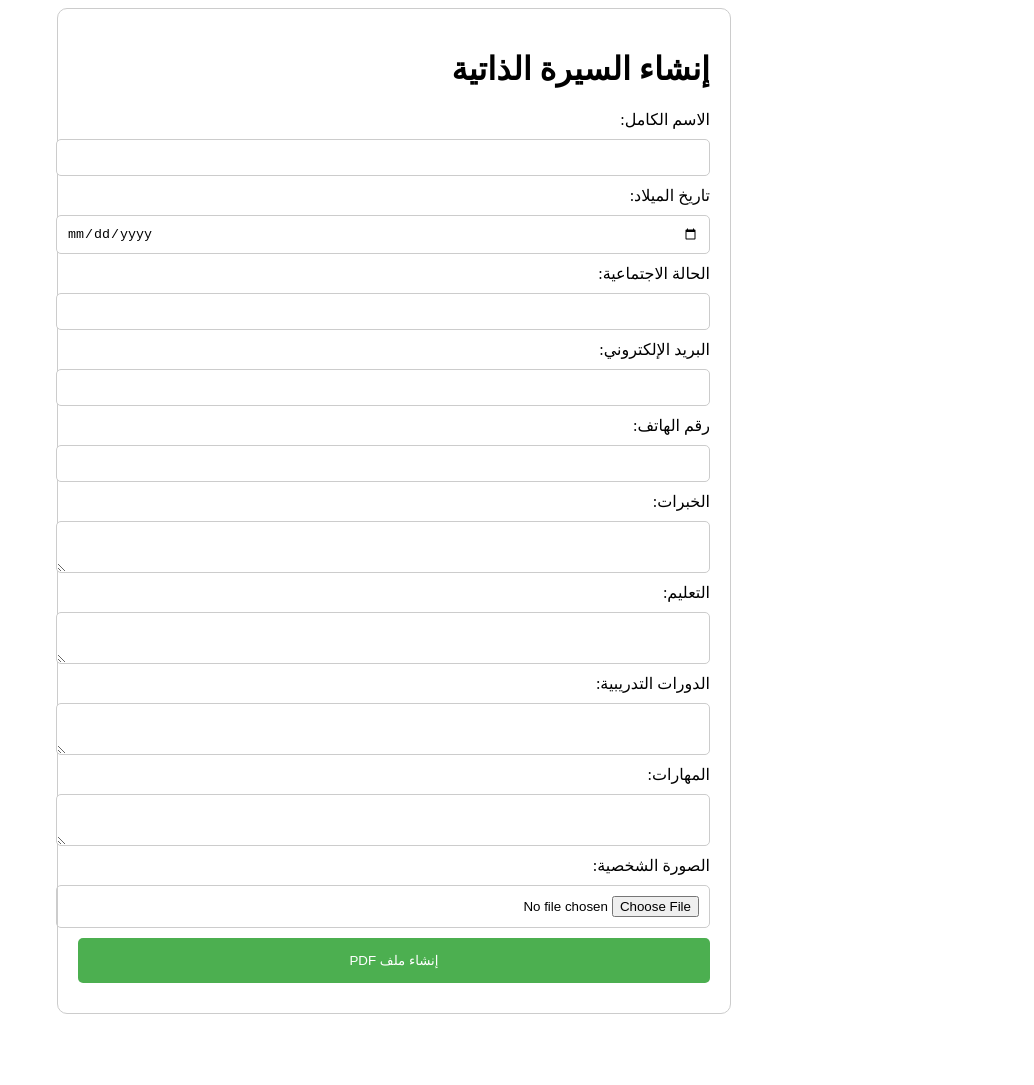
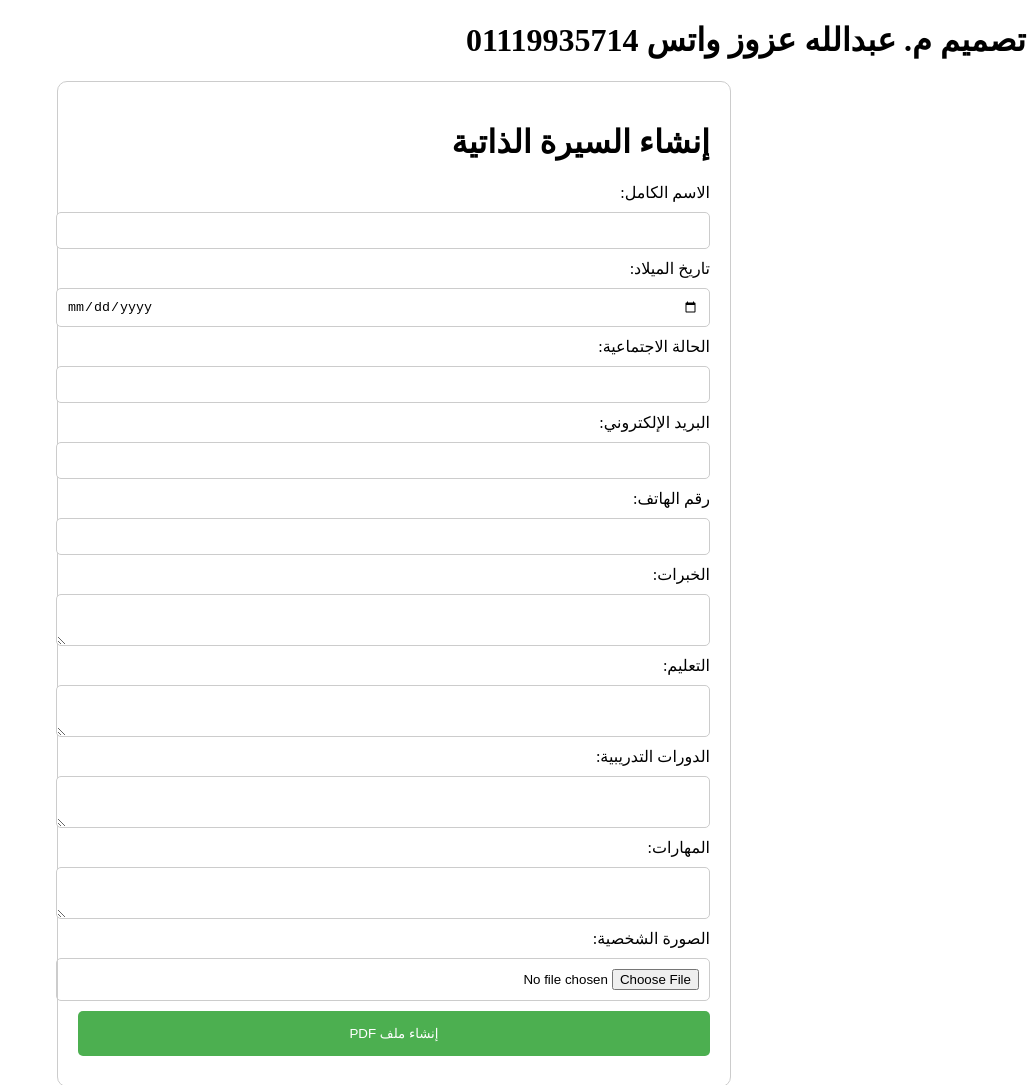
Before and after one commit to abdallaazouz/cv_online, a plain HTML site: page index.html in a window 1280 px wide. Shown: the top 1085 px of the page, without its empty margins (246-1280 px from the left). Before the commit the page ends 1022 px from the top, so only its background shows below. Drawn offline with nearby package versions, Linux system fonts and the light colour scheme.

Commit message:
Update index.html

```diff
--- a/index.html
+++ b/index.html
@@ -3,6 +3,8 @@
 <head>
     <meta charset="UTF-8">
     <meta name="viewport" content="width=device-width, initial-scale=1.0">
+    	  <h1>تصميم م. عبدالله عزوز واتس 01119935714</h1>
+
     <title>صفحة إنشاء السيرة الذاتية</title>
     <link rel="stylesheet" href="styles.css">
 </head>
```
